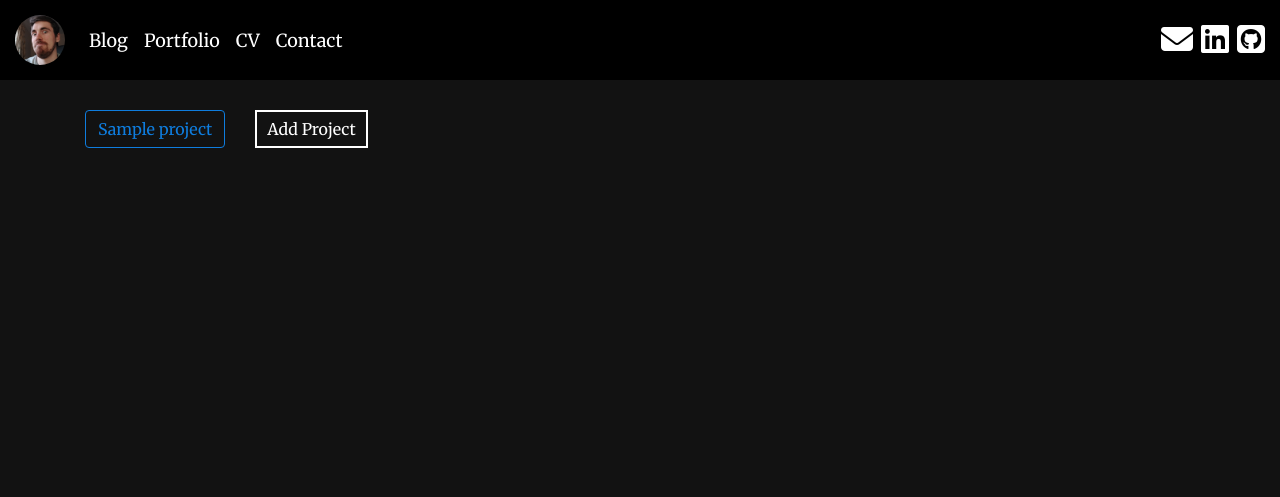
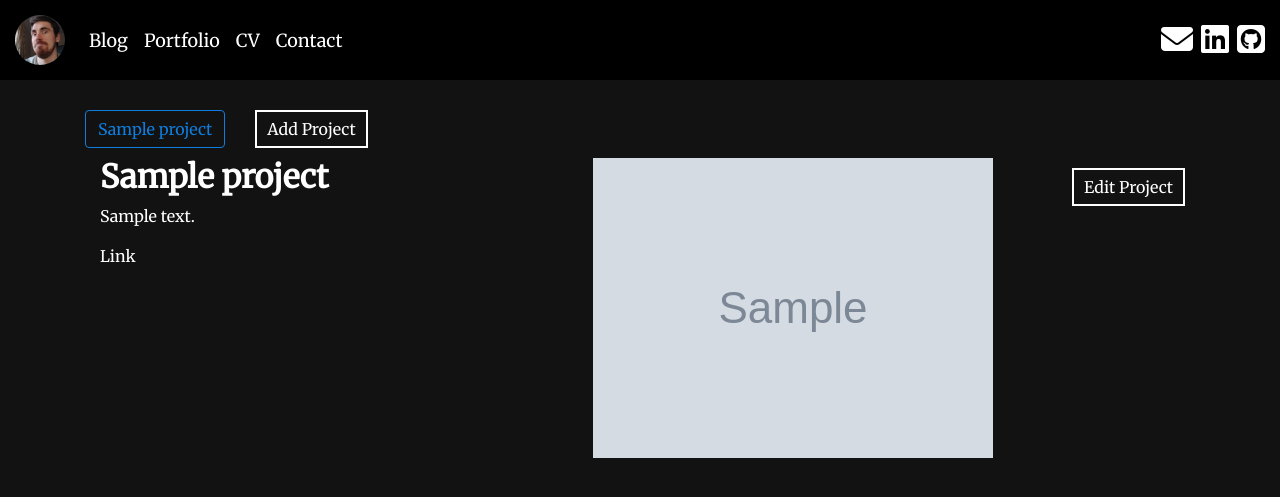
Before and after one commit to Rob-Turff/MyWebsite, a Django app: page /portfolio in a window 1280 px wide. Shown: the top 497 px of the page. Run offline with Django 3.2, Linux system fonts and the light colour scheme; a user stored in the database is signed in; tables that the repository leaves empty hold one stand-in row (values such as "Sample post"); grey boxes marked "Sample" are stand-in pictures; some libraries are stand-ins or nearby versions.

Commit message:
Merged project detail into project list and tidied up css file

```diff
--- a/blog/models.py
+++ b/blog/models.py
@@ -25,6 +25,11 @@ class Project(models.Model):
     image = models.ImageField(upload_to=settings.MEDIA_ROOT + '/images/projects/')
     created_date = models.DateTimeField(default=timezone.now)
     published_date = models.DateTimeField(blank=True, null=True)
+    active = models.BooleanField(default=False, blank=False)
+
+    def publish(self):
+        self.published_date = timezone.now()
+        self.save()
 
     def __str__(self):
         return self.title
--- a/blog/static/css/mainpage.css
+++ b/blog/static/css/mainpage.css
@@ -1,19 +1,6 @@
-body {
-    background-color: #121212;
-}
-
-h1, h2, h3, h4, p, a, i {
-    font-family: 'Merriweather', serif;
-    color: white;
-}
-
-a:hover {
-    color: #ff943f;
-}
-
-h1, h2, h3, h4 {
-    font-weight: bold;
-}
+/* --------------------------------------------------------------------------------------------------- */
+/* Base page css */
+/* --------------------------------------------------------------------------------------------------- */
 
 .top-nav {
     background-color: black;
@@ -43,6 +30,43 @@ h1, h2, h3, h4 {
 .content {
     padding-top: 100px;
 }
+
+/* --------------------------------------------------------------------------------------------------- */
+/* Shared css */
+/* --------------------------------------------------------------------------------------------------- */
+
+body {
+    background-color: #121212;
+}
+
+h1, h2, h3, h4, p, a, i {
+    font-family: 'Merriweather', serif;
+    color: white;
+}
+
+a:hover {
+    color: #ff943f;
+}
+
+h1, h2, h3, h4 {
+    font-weight: bold;
+}
+
+.admin-buttons button {
+    color: white;
+    border: 2px solid white;
+    margin: 10px 10px 10px 0px;
+    padding: 5px 10px 5px 10px;
+    background-color: rgba(255,169,43,0);
+}
+
+.admin-buttons button:hover {
+    background-color: white;
+    color: black;
+}
+/* --------------------------------------------------------------------------------------------------- */
+/* Blog page css*/
+/* --------------------------------------------------------------------------------------------------- */
 
 .date p {
     color: #828282;
@@ -78,22 +102,10 @@ h1, h2, h3, h4 {
     text-decoration: none;
 }
 
-.admin-buttons button {
-    color: white;
-    border: 2px solid white;
-    margin: 10px 10px 10px 0px;
-    padding: 5px 10px 5px 10px;
-    background-color: rgba(255,169,43,0);
-}
 
-.admin-buttons button:hover {
-    background-color: white;
-    color: black;
-}
-
-.home-sections {
-    padding-top: 140px;
-}
+/* --------------------------------------------------------------------------------------------------- */
+/* Project page css*/
+/* --------------------------------------------------------------------------------------------------- */
 
 .project-list-button {
     display: inline-block;
@@ -109,3 +121,10 @@ h1, h2, h3, h4 {
 .project-list-button button:hover {
     background-color: #0c62af;
 }
+/* --------------------------------------------------------------------------------------------------- */
+/* Home page css*/
+/* --------------------------------------------------------------------------------------------------- */
+
+.home-sections {
+    padding-top: 140px;
+}
--- a/blog/templates/portfolio/project_detail.html
+++ b/blog/templates/portfolio/project_detail.html
@@ -9,13 +9,13 @@
     <div class="project-detail">
         <div class="container">
             <div class="row">
-                <div class="col-sm">
+                <div class="col-sm project-text">
                     <h2>{{ project.title }}</h2>
                     <p>{{ project.description }}</p>
                     <a href="{{ project.link }}">Link</a>
                 </div>
-                <div class="col-sm">
-                    <img src="{{ project.image.url }}" alt="Project image">
+                <div class="col-sm project-image">
+                    <img src="{{ project.image.url }}" class="img-fluid" alt="Project preview image">
                 </div>
             </div>
         </div>
--- a/blog/templates/portfolio/project_list.html
+++ b/blog/templates/portfolio/project_list.html
@@ -1,7 +1,6 @@
 {% extends 'base.html' %}
 
 {% block content %}
-    <div class="project-detail">
     <div class="container">
         <div class="row">
             {% for project in projects %}
@@ -15,6 +14,24 @@
                 </a>
             {% endif %}
         </div>
+        <div class="row">
+            {% for project in projects %}
+                {% if project.active %}
+                    <div class="col-sm project-text">
+                        <h2>{{ project.title }}</h2>
+                        <p>{{ project.description }}</p>
+                        <a href="{{ project.link }}">Link</a>
+                    </div>
+                    <div class="col-sm project-image">
+                        <img src="{{ project.image.url }}" class="img-fluid" alt="Project preview image">
+                    </div>
+                    {% if user.is_authenticated %}
+                        <a class="admin-buttons" href="{% url 'post_new' %}">
+                            <button type="button">Edit Project</button>
+                        </a>
+                    {% endif %}
+                {% endif %}
+            {% endfor %}
         </div>
     </div>
 {% endblock %}
```
Lines whose indentation alone changed are shown as unchanged.
